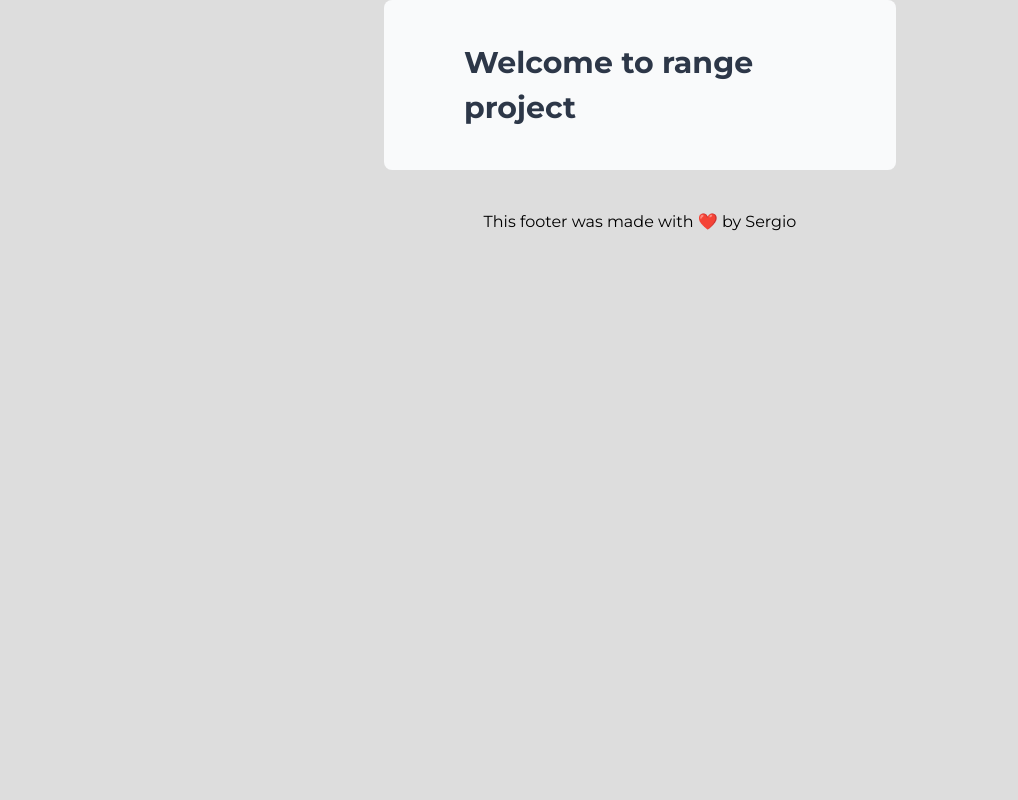
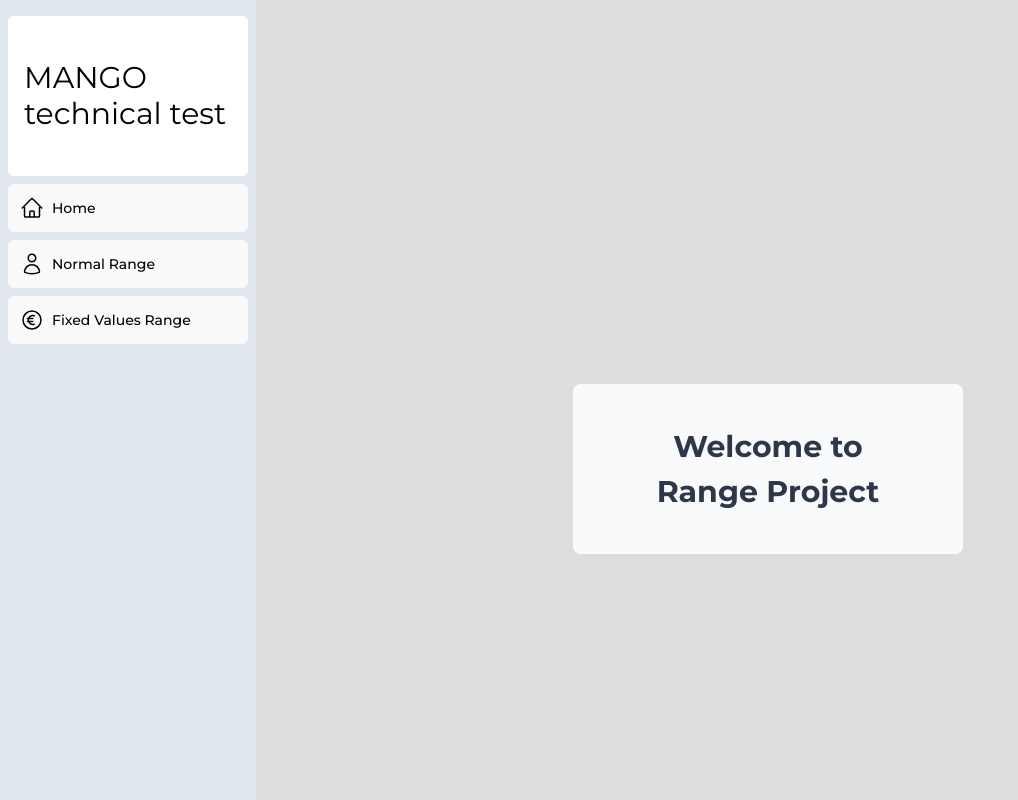
Before and after one commit to sergiofontecha/mango, a Next.js app in the folder range_project/: page / in a window 1280 px wide. Shown: the whole page, without its empty margins (0-1018 px from the left). Built offline with nearby package versions, Linux system fonts and the light colour scheme.

Commit message:
Feat: Using sidebar componenet and adapting styles

```diff
--- a/range_project/app/layout.tsx
+++ b/range_project/app/layout.tsx
@@ -1,12 +1,17 @@
 import './global.css'
 import { montserrat } from '../assets/fonts'
+import SideNav from './ui/home/navComponent'
 
 export default function RootLayout({ children }: { children: React.ReactNode }) {
   return (
-    <html lang="en">
-      <body className={`${montserrat.className} antialiased`}>
-        {children}
-        <footer className="py-10 flex justify-center items-center">This footer was made with ❤️ by Sergio</footer>
+    <html lang="en" className="h-screen">
+      <body className={`${montserrat.className} antialiased min-h-screen flex-col`}>
+        <div className="flex min-h-screen">
+          <div className="w-full flex-none md:w-64 bg-gray-300">
+            <SideNav />
+          </div>
+          <div className="flex-grow p-6 md:overflow-y-auto pt-96">{children}</div>
+        </div>
       </body>
     </html>
   )
--- a/range_project/app/page.tsx
+++ b/range_project/app/page.tsx
@@ -2,10 +2,10 @@ import Link from 'next/link'
 
 export default function Home() {
   return (
-    <main className="flex justify-center">
-      <div className="flex flex-col justify-center gap-6 rounded-lg bg-gray-50 px-6 py-10 md:w-2/5 md:px-20">
-        <p className={`text-xl text-gray-800 md:text-3xl md:leading-normal`}>
-          <strong>Welcome to range project</strong>
+    <main className="flex justify-center items-center">
+      <div className="min-w-1/2 flex flex-col justify-center gap-6 rounded-lg bg-gray-50 px-6 py-10 md:w-2/5 md:px-20">
+        <p className={`text-xl text-center text-gray-800 md:text-3xl md:leading-normal`}>
+          <strong>Welcome to Range Project</strong>
         </p>
       </div>
     </main>
```
